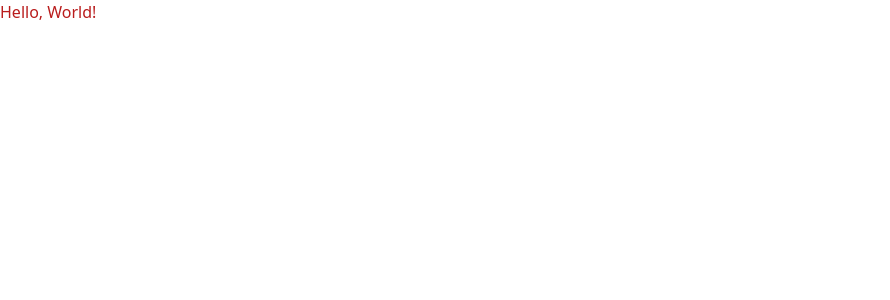
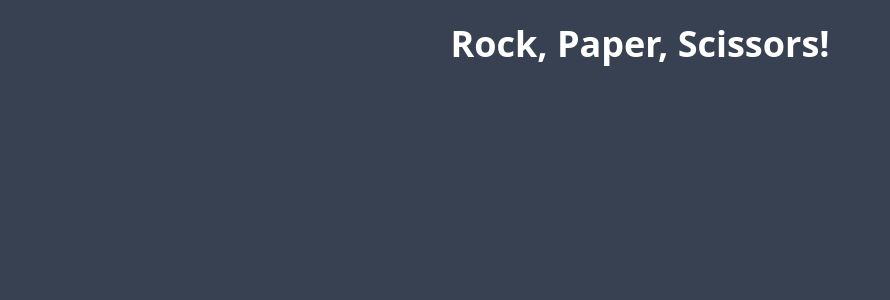
Before and after one commit to IlyaKrapivnoy/vue_rock-paper-scissors, a Vue app: page / in a window 1280 px wide. Shown: the top 300 px of the page, without its empty margins (0-890 px from the left). Built offline with nearby package versions, Linux system fonts and the light colour scheme.

Commit message:
resetting round by pressing the key

```diff
--- a/src/App.vue
+++ b/src/App.vue
@@ -72,8 +72,22 @@ const ResetRound = () => {
   computerChoice.value = null;
   verdict.value = null;
 };
+
+onMounted(() => {
+  LoadGame();
+
+  window.addEventListener("keypress", (e) => {
+    if (e.key === "r") {
+      ResetRound();
+    }
+  });
+});
 </script>
 
 <template>
-  <h2 class="text-red-700">Hello, World!</h2>
+  <div class="bg-gray-700 text-white text-center min-h-screen flex flex-col">
+    <header class="container mx-auto p-6">
+      <h1 class="text-4xl font-bold">Rock, Paper, Scissors!</h1>
+    </header>
+  </div>
 </template>
```
